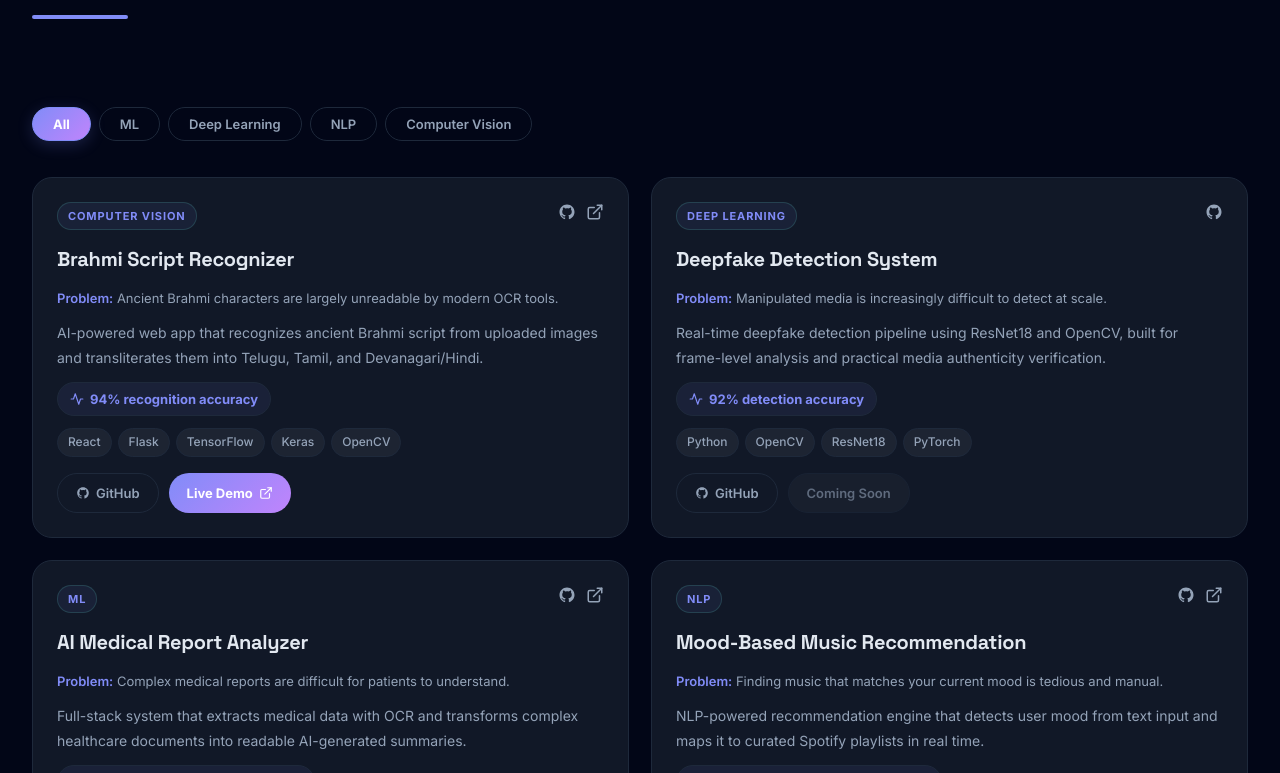
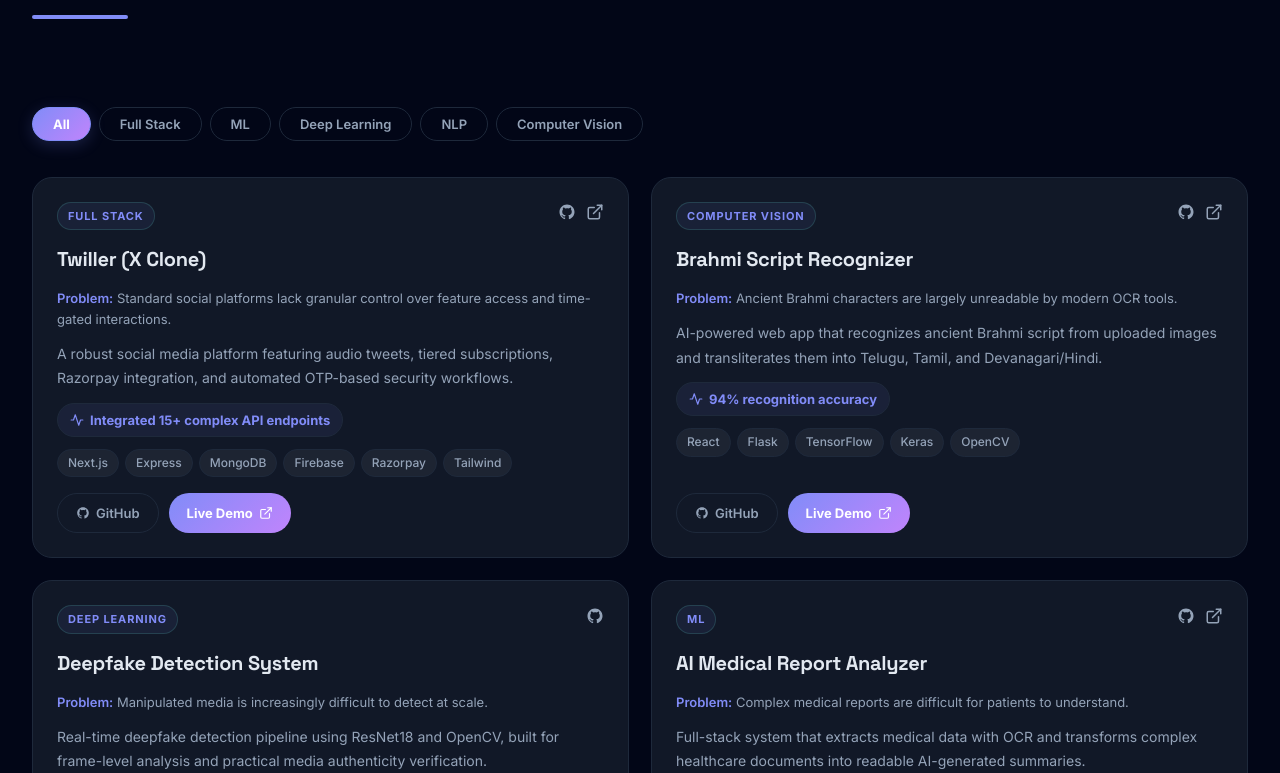
Before and after one commit to Nishwanth2809/nishwanth2809.github.io, a React (Vite) app: page / in a window 1280 px wide. Shown: the part 2747-3520 px from the top of the page. Built offline with nearby package versions, Linux system fonts and the light colour scheme.

Commit message:
Add Twiller project, update skills and experience, and rebuild docs

```diff
--- a/src/components/Experience.jsx
+++ b/src/components/Experience.jsx
@@ -39,9 +39,9 @@ export default function Experience() {
           <p className="experience-org">ElevanceSkills &nbsp;·&nbsp; Apr 2026 – Oct 2026 (6 Months)</p>
 
           <ul className="experience-list">
-            <li>Working on real-time projects in a dynamic full stack development environment</li>
-            <li>Building and deploying web applications using modern frontend and backend technologies</li>
-            <li>Engaging in hands-on tasks with flexible working hours and deadline-driven deliverables</li>
+            <li>Developing <strong>Twiller (X Clone)</strong>, a robust social platform featuring audio tweets, tiered subscriptions with Razorpay integration, and automated security workflows.</li>
+            <li>Working on real-time projects in a dynamic full stack development environment using Next.js, Express, and MongoDB.</li>
+            <li>Building and deploying production-ready web applications with integrated authentication and payment systems.</li>
           </ul>
 
           <div className="experience-meta">
--- a/src/components/Projects.jsx
+++ b/src/components/Projects.jsx
@@ -2,6 +2,17 @@ import { useState } from 'react'
 import { useScrollReveal } from '../hooks/useScrollReveal'
 
 const projects = [
+  {
+    title: 'Twiller (X Clone)',
+    problem: 'Standard social platforms lack granular control over feature access and time-gated interactions.',
+    description:
+      'A robust social media platform featuring audio tweets, tiered subscriptions, Razorpay integration, and automated OTP-based security workflows.',
+    metric: 'Integrated 15+ complex API endpoints',
+    category: 'Full Stack',
+    chips: ['Next.js', 'Express', 'MongoDB', 'Firebase', 'Razorpay', 'Tailwind'],
+    githubUrl: 'https://github.com/Nishwanth2809/twiller',
+    liveDemoUrl: 'https://twiller-ruby.vercel.app/',
+  },
   {
     title: 'Brahmi Script Recognizer',
     problem: 'Ancient Brahmi characters are largely unreadable by modern OCR tools.',
@@ -70,7 +81,7 @@ const projects = [
   },
 ]
 
-const filters = ['All', 'ML', 'Deep Learning', 'NLP', 'Computer Vision']
+const filters = ['All', 'Full Stack', 'ML', 'Deep Learning', 'NLP', 'Computer Vision']
 
 export default function Projects() {
   const ref = useScrollReveal(0.05)
--- a/src/components/Skills.jsx
+++ b/src/components/Skills.jsx
@@ -74,7 +74,7 @@ const skillGroups = [
         />
       </svg>
     ),
-    skills: ['React', 'Angular.js', 'React Native', 'Vite', 'Tailwind CSS'],
+    skills: ['React', 'Next.js', 'Angular.js', 'React Native', 'Vite', 'Tailwind CSS'],
   },
   {
     id: 'backend',
@@ -95,7 +95,7 @@ const skillGroups = [
         <line x1="12" y1="17" x2="12" y2="21" stroke="currentColor" strokeWidth="2" strokeLinecap="round" />
       </svg>
     ),
-    skills: ['Node.js', 'Flask', 'FastAPI', 'REST APIs', 'API Integration', 'Firebase', 'Nginx', 'Vercel'],
+    skills: ['Node.js', 'Express.js', 'Flask', 'FastAPI', 'REST APIs', 'API Integration', 'Firebase', 'Razorpay', 'Vercel'],
   },
   {
     id: 'data',
```
Also changed, not shown: 4 other files (tests, documents, lock files or other folders).
